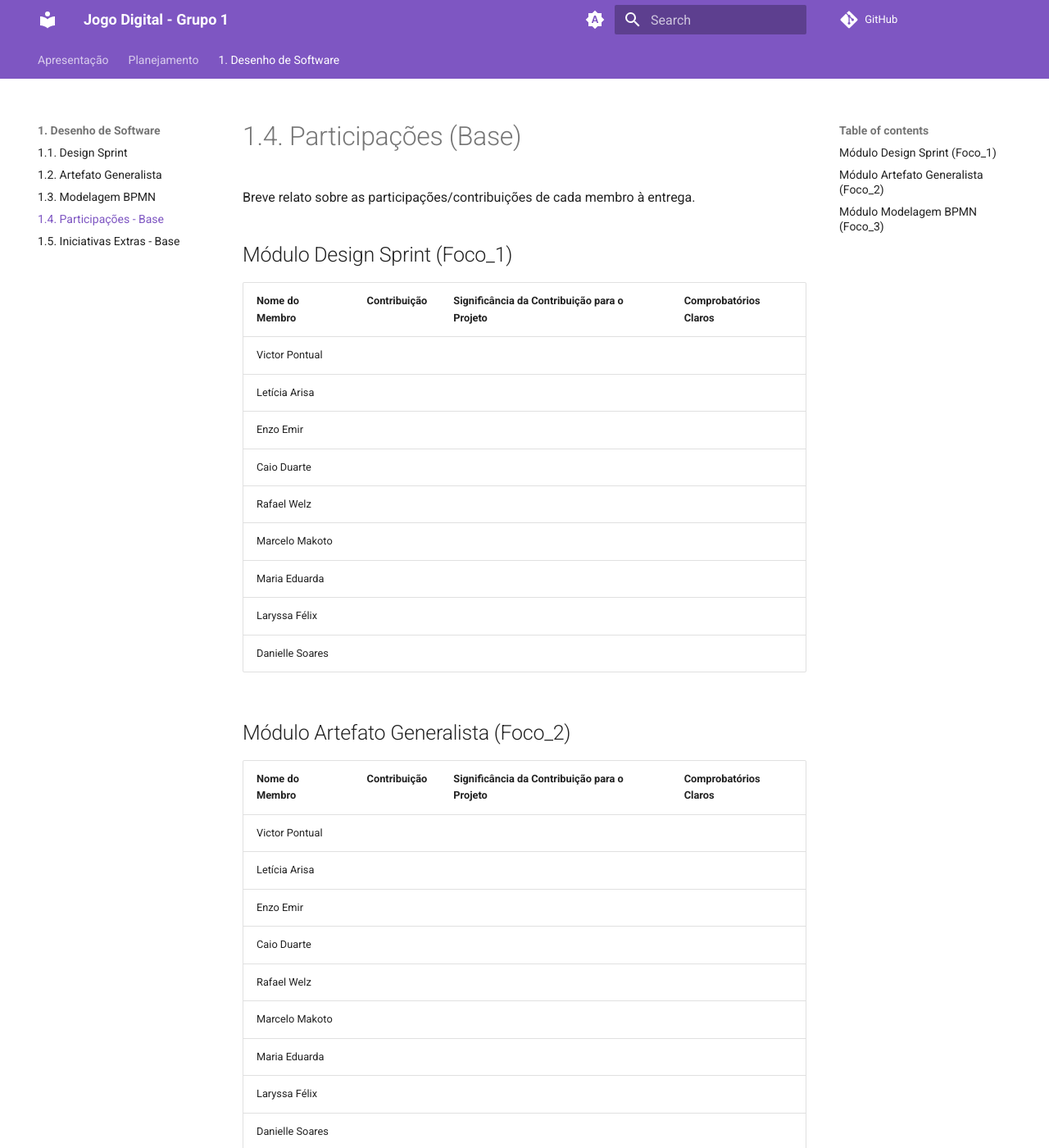
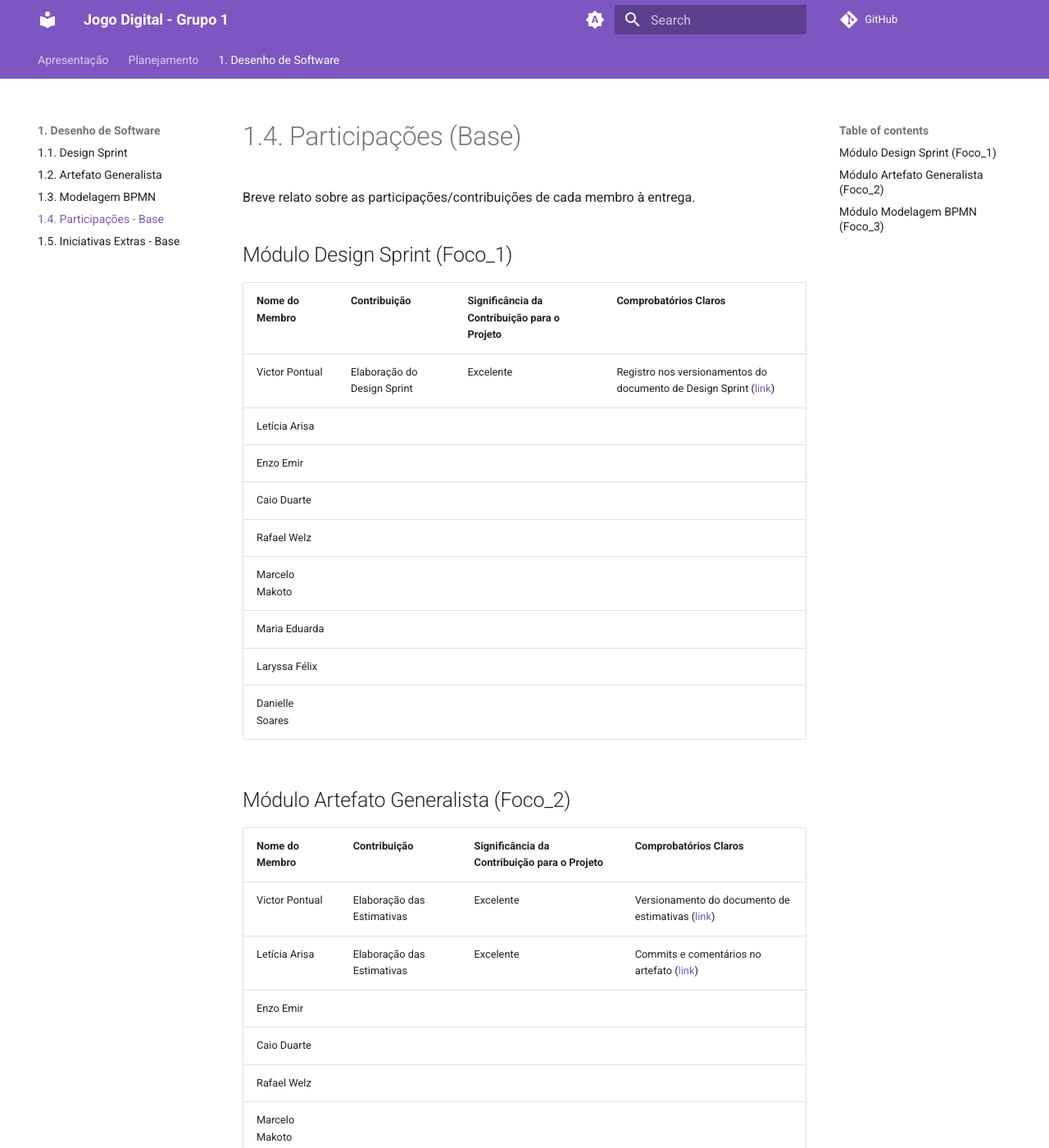
Before and after one commit to UnBArqDsw2025-2-Turma01/2025.2-T01-G1_JogoDigital_Entrega_01, an MkDocs documentation site: the page built from docs/Base/1.4.ParticipacoesBase.md, in a window 1280 px wide and 1400 px high. Shown: the whole window at 82% size. Built offline with MkDocs 1.6.1 and Material for MkDocs 9.7.7, drawn with Linux system fonts in a browser that asks for light colours; comment, search, counter and statistics services are not loaded; some of the changed text lies outside the part shown.

Commit message:
feat: minhas contribuições

```diff
--- a/docs/Base/1.4.ParticipacoesBase.md
+++ b/docs/Base/1.4.ParticipacoesBase.md
@@ -6,7 +6,7 @@ Breve relato sobre as participações/contribuições de cada membro à entrega.
 
 | Nome do Membro  | Contribuição | Significância da Contribuição para o Projeto | Comprobatórios Claros |
 |-----------------|--------------|-----------------------------------------------|-----------------------|
-| Victor Pontual  |  |  |  |
+| Victor Pontual  | Elaboração do Design Sprint | Excelente | Registro nos versionamentos do documento de Design Sprint ([link](https://unbarqdsw2025-2-turma01.github.io/2025.2-T01-G1_JogoDigital_Entrega_01/Base/1.1.DesignSprint/)) |
 | Letícia Arisa   |  |  |  |
 | Enzo Emir       |  |  |  |
 | Caio Duarte     |  |  |  |
@@ -21,8 +21,8 @@ Breve relato sobre as participações/contribuições de cada membro à entrega.
 
 | Nome do Membro  | Contribuição | Significância da Contribuição para o Projeto | Comprobatórios Claros |
 |-----------------|--------------|-----------------------------------------------|-----------------------|
-| Victor Pontual  |  |  |  |
-| Letícia Arisa   |  |  |  |
+| Victor Pontual  | Elaboração das Estimativas | Excelente | Versionamento do documento de estimativas ([link](https://unbarqdsw2025-2-turma01.github.io/2025.2-T01-G1_JogoDigital_Entrega_01/Base/1.2.ArtefatoGeneralista/)) |
+| Letícia Arisa   | Elaboração das Estimativas | Excelente | Commits e comentários no artefato ([link](https://unbarqdsw2025-2-turma01.github.io/2025.2-T01-G1_JogoDigital_Entrega_01/Base/1.2.ArtefatoGeneralista/)) |
 | Enzo Emir       |  |  |  |
 | Caio Duarte     |  |  |  |
 | Rafael Welz     |  |  |  |
@@ -37,7 +37,7 @@ Breve relato sobre as participações/contribuições de cada membro à entrega.
 
 | Nome do Membro  | Contribuição | Significância da Contribuição para o Projeto | Comprobatórios Claros |
 |-----------------|--------------|-----------------------------------------------|-----------------------|
-| Victor Pontual  |  |  |  |
+| Victor Pontual  | Elaboração do BPMN do Método SCRUM | Excelente | Versionamento do documento BPMN ([link](https://unbarqdsw2025-2-turma01.github.io/2025.2-T01-G1_JogoDigital_Entrega_01/Base/1.3.ModelagemBPMN/)) |
 | Letícia Arisa   |  |  |  |
 | Enzo Emir       |  |  |  |
 | Caio Duarte     |  |  |  |
```
